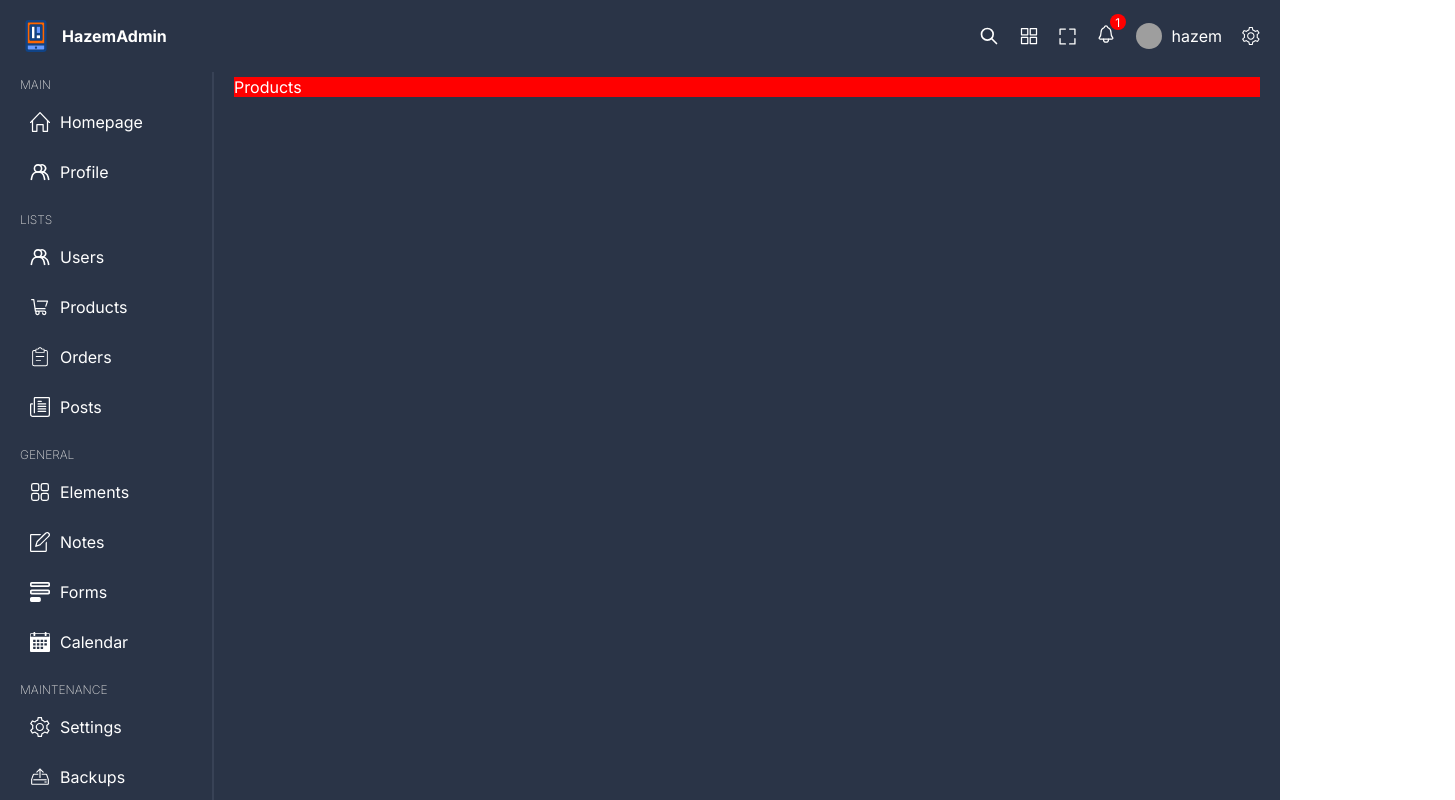
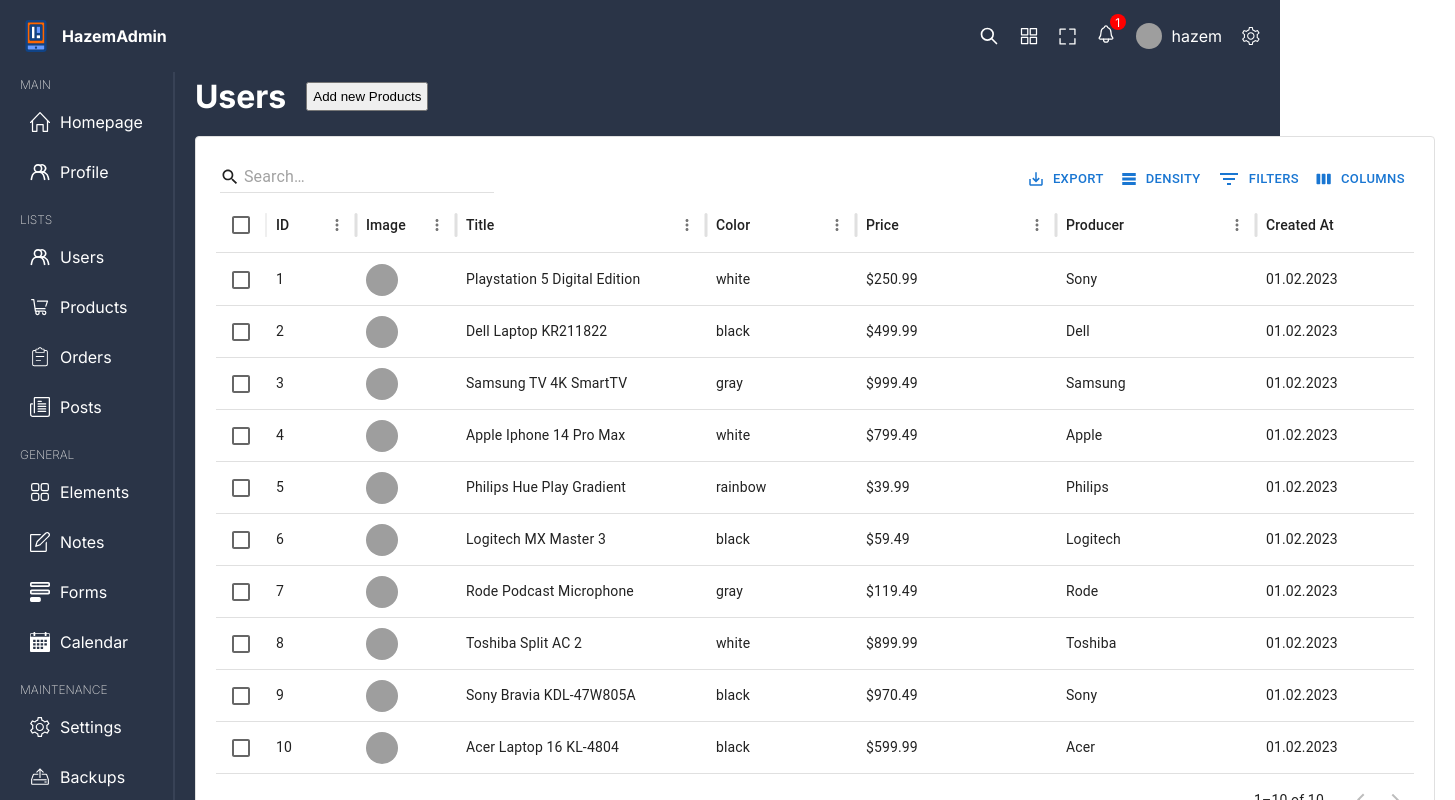
Before and after one commit to hazemmohsen2000/admin-dashboard, a React (Vite) app: page /products in a window 1280 px wide. Shown: the top 800 px of the page, 1455 px wide, since content can reach past the window. Built offline with nearby package versions, Linux system fonts and the light colour scheme; grey boxes are pictures that could not be loaded.

Commit message:
making products page

```diff
--- a/src/pages/products/Products.tsx
+++ b/src/pages/products/Products.tsx
@@ -1,7 +1,68 @@
+import { useState } from "react"
 import "./products.scss"
+import DataTable from "../../componenets/dataTable/DataTable"
+import Add from "../../componenets/add/Add"
+import { products } from "../../data";
+const columns: GridColDef[] = [
+  { field: "id", headerName: "ID", width: 90 },
+  {
+    field: "img",
+    headerName: "Image",
+    width: 100,
+    renderCell: (params) => {
+      return <img src={params.row.img || "/noavatar.png"} alt="" />;
+    },
+  },
+  {
+    field: "title",
+    type: "string",
+    headerName: "Title",
+    width: 250,
+  },
+  {
+    field: "color",
+    type: "string",
+    headerName: "Color",
+    width: 150,
+  },
+  {
+    field: "price",
+    type: "string",
+    headerName: "Price",
+    width: 200,
+  },
+  {
+    field: "producer",
+    headerName: "Producer",
+    type: "string",
+    width: 200,
+  },
+  {
+    field: "createdAt",
+    headerName: "Created At",
+    width: 200,
+    type: "string",
+  },
+  {
+    field: "inStock",
+    headerName: "In Stock",
+    width: 150,
+    type: "boolean",
+  },
+];
 const Products = () => {
-  return (
-    <div className="products">Products</div>
-  )
+
+  const [open, setOpen] = useState(false);
+    return (
+    <div className="products">
+      <div className="info">
+        <h1>Users</h1>
+        <button onClick={()=>setOpen(true)}>Add new Products</button>
+      </div>
+      <DataTable  slug="Products" columns ={columns} row = {products}/>
+      {open && <Add slug = "Products" columns={columns} setOpen = {setOpen}/>}
+    </div>
+
+)
 }
 export default Products
--- a/src/pages/products/products.scss
+++ b/src/pages/products/products.scss
@@ -1,3 +1,14 @@
 .products{
-    background-color:red ;
+
+        .info{
+            display: flex;
+            align-items: center;
+            gap: 20px;
+            margin-bottom: 20px;
+        }
+        button {
+            padding : 5px;
+            cursor: pointer;
+        }
+
 }
```
